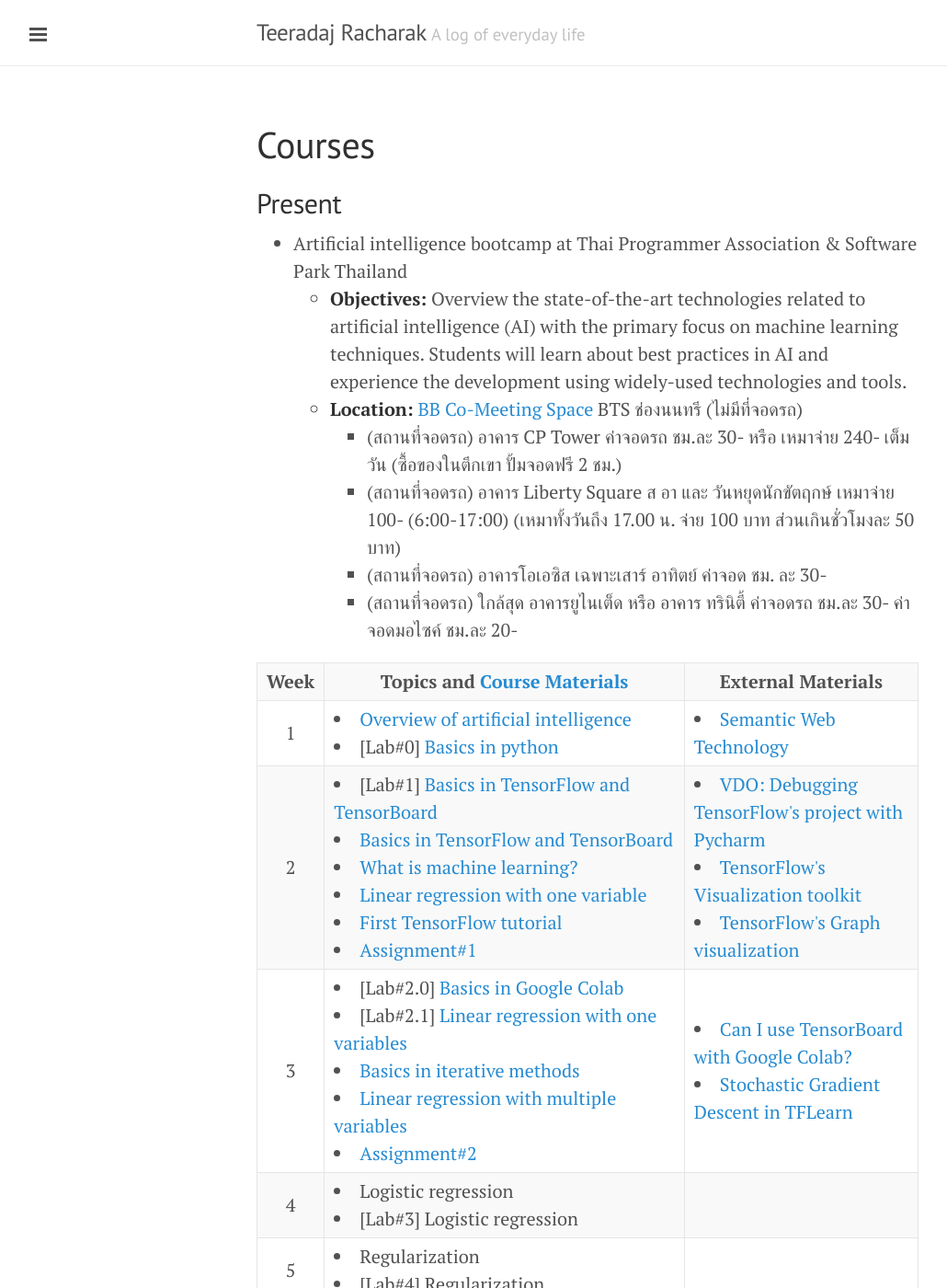
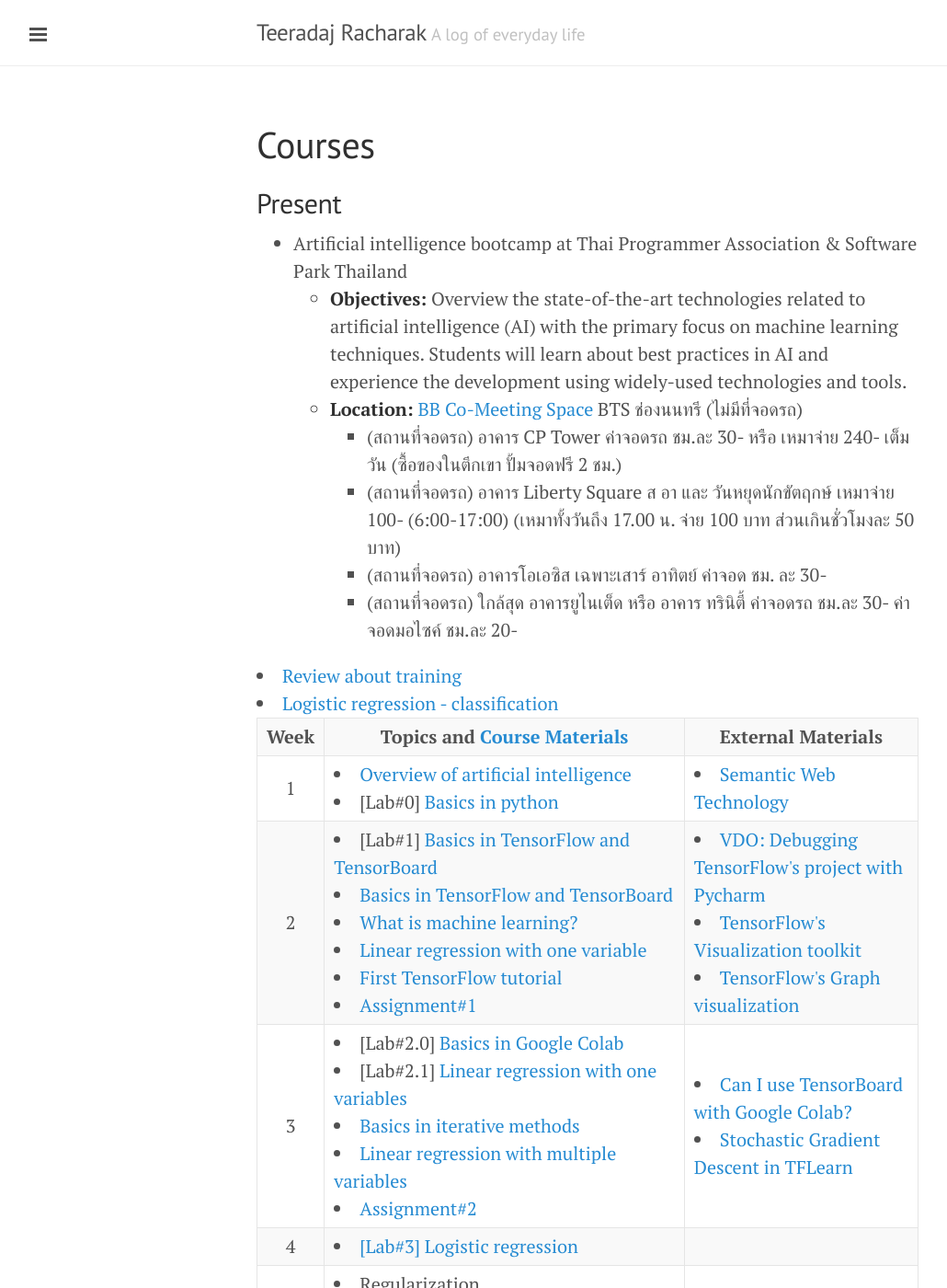
Before and after one commit to xlives/xlives.github.io, a Jekyll site: the page built from courses.markdown, in a window 1280 px wide and 1400 px high. Shown: the whole window at 92% size, without its empty margins (1-1031 px from the left). Built offline with Jekyll 4.4.1, drawn with Linux system fonts in a browser that asks for light colours.

Commit message:
Update courses.markdown

```diff
--- a/courses.markdown
+++ b/courses.markdown
@@ -64,8 +64,10 @@ Present
   </tr>
   <tr>
     <td align='center'>4</td>
-    <td> <li> Logistic regression </li>
-       <li> [Lab#3] Logistic regression </li> </td>
+    <td>
+       <li> <a href='https://drive.google.com/open?id=1M4zj60NTNWfcBfmIdkdpnuD4_WDJ4QyU'>[Lab#3] Logistic regression</a></li> </td>
+       <li> <a href='https://drive.google.com/open?id=1x9U_MeqIl_UuDCtFXvFhHBT99NcxQ2ZZ'>Review about training</a> </li>
+       <li> <a href='https://drive.google.com/open?id=1y7HBFdywtMLnvnXTZUEArqUe449-OVSm'>Logistic regression - classification</a> </li>
      <td> </td>
   </tr>
   <tr>
```
